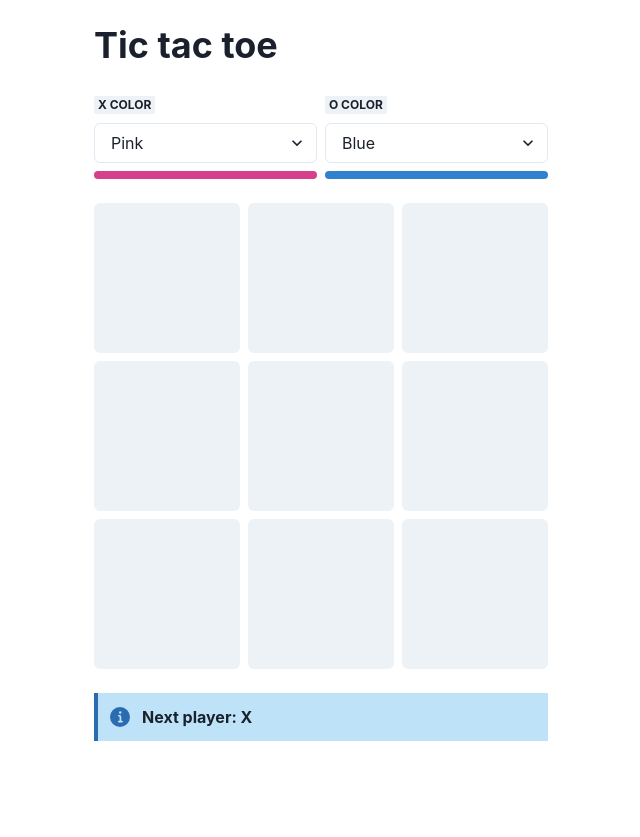
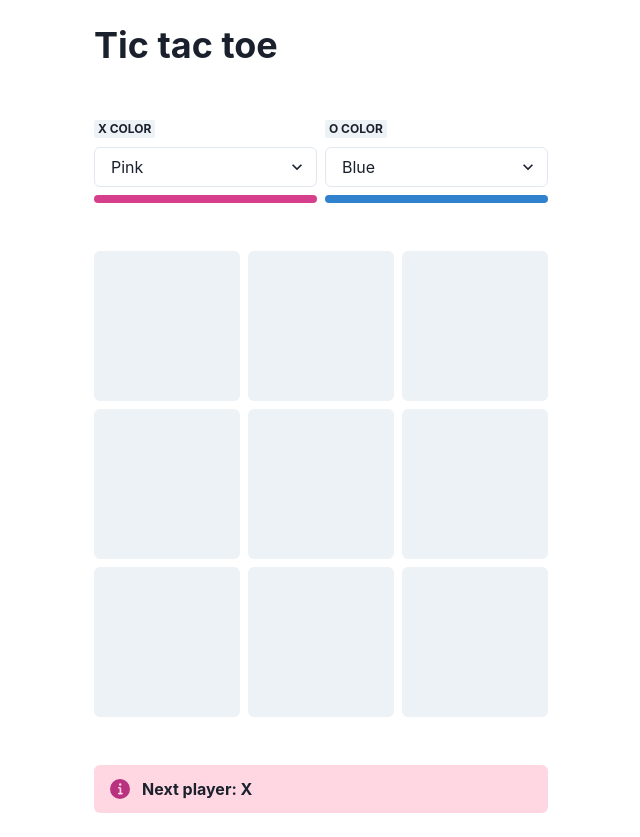
Before and after one commit to marklynskey/tic-tac-toe, a React (Create React App) app: page / in a window 1280 px wide. Shown: the whole page, without its empty margins (319-959 px from the left). Before the commit the page ends 800 px from the top, so only its background shows below. Built offline with nearby package versions, Linux system fonts and the light colour scheme.

Commit message:
colour-code status bar to whose turn it is

```diff
--- a/src/Game.jsx
+++ b/src/Game.jsx
@@ -34,7 +34,7 @@ const Game = () => {
 
   return (
     <Center>
-      <Stack w={454} spacing={6} m={6}>
+      <Stack w={454} spacing={12} m={6}>
         <Heading>Tic tac toe</Heading>
         <Stack direction="row" spacing={2}>
           <ColorPicker
@@ -53,7 +53,11 @@ const Game = () => {
           onClick={index => handleClick(index)}
           colors={{ o: oColor, x: xColor }}
         />
-         <Status winner={winner} xIsNext={xIsNext} />
+         <Status
+          winner={winner}
+          xIsNext={xIsNext}
+          colors={{ o: oColor, x: xColor }}
+        />
       </Stack>
     </Center>
   );
--- a/src/components/ColorPicker/ColorPicker.jsx
+++ b/src/components/ColorPicker/ColorPicker.jsx
@@ -27,7 +27,7 @@ const ColorPicker = ({ label, onChange, value }) => {
           <option value={color}>{color.charAt(0).toUpperCase() + color.slice(1)}</option>
         ))}
       </Select>
-      <Button colorScheme={value} h={2} aria-hidden="true" pointerEvents="none" tabIndex="-1" />
+      <Button as="div" h={2} colorScheme={value} pointerEvents="none" />
     </Stack>
   );
 };
--- a/src/components/Status/Status.jsx
+++ b/src/components/Status/Status.jsx
@@ -1,9 +1,11 @@
 import { Alert, AlertTitle, AlertIcon } from '@chakra-ui/react';
 
-const Status = ({ winner, xIsNext }) => (
+const Status = ({ colors, winner, xIsNext }) => (
   <Alert
     status={winner ? 'success' : 'info'}
-    variant="left-accent"
+    variant={winner ? 'solid' : 'subtle'}
+    colorScheme={winner === 'O' ? colors.o : winner === 'X' ? colors.x : xIsNext ? colors.x : colors.o}
+    borderRadius="md"
   >
     <AlertIcon />
     <AlertTitle>
```
